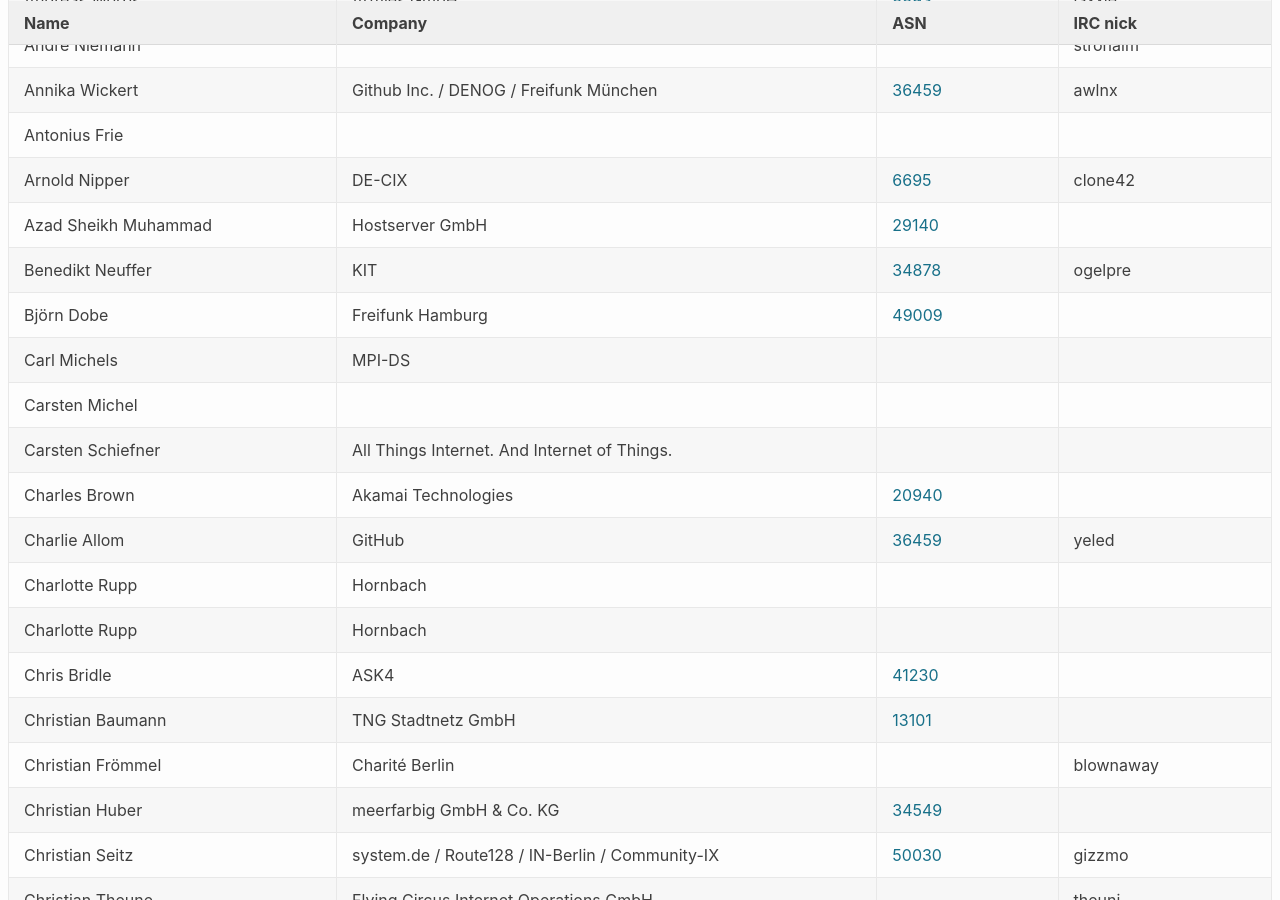
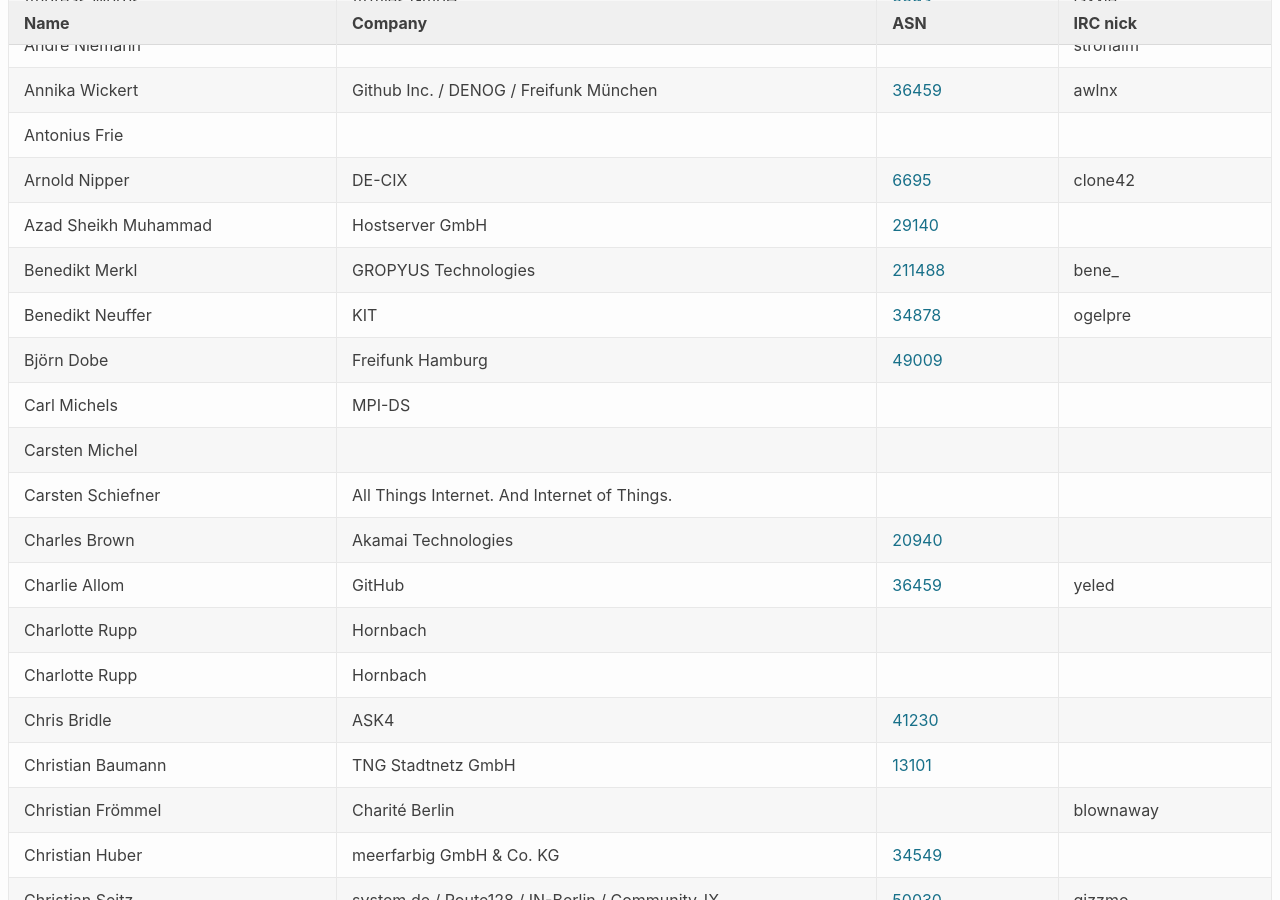
Before and after one commit to denog/pretix-attendeelist, a Jekyll site: the page built from denog15/index.md, in a window 1280 px wide and 900 px high, scrolled down 604 px. Built offline with Jekyll 4.4.1, drawn with Linux system fonts in a browser that asks for light colours.

Commit message:
Latest data: Thu Aug 31 20:28:19 UTC 2023

```diff
--- a/_data/attendees_denog15_onsite.json
+++ b/_data/attendees_denog15_onsite.json
@@ -88,6 +88,12 @@
     "company": "Hostserver GmbH",
     "irc": null,
     "asn": "29140"
+  },
+  {
+    "name": "Benedikt Merkl",
+    "company": "GROPYUS Technologies",
+    "irc": "bene_",
+    "asn": "211488"
   },
   {
     "name": "Benedikt Neuffer",
```
